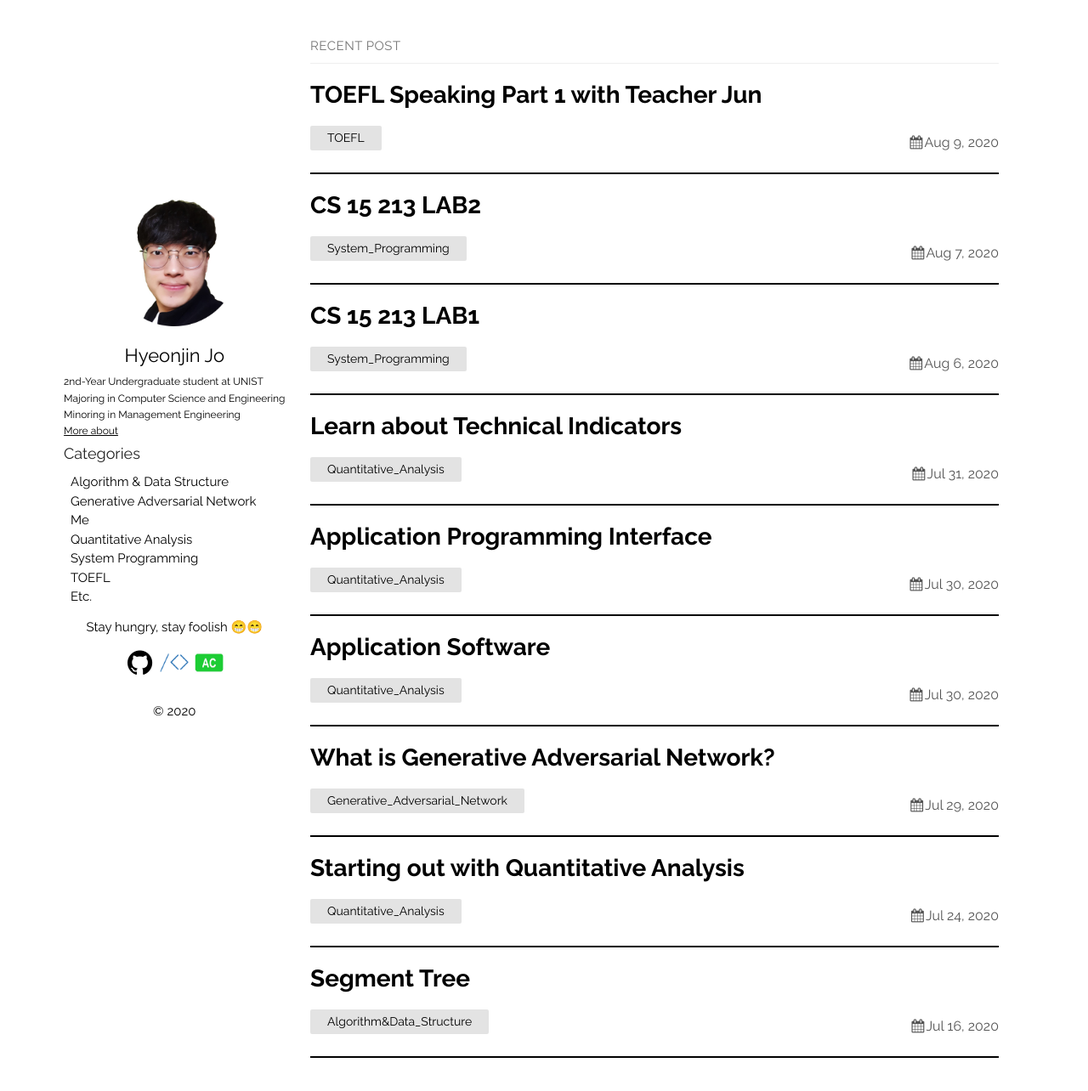
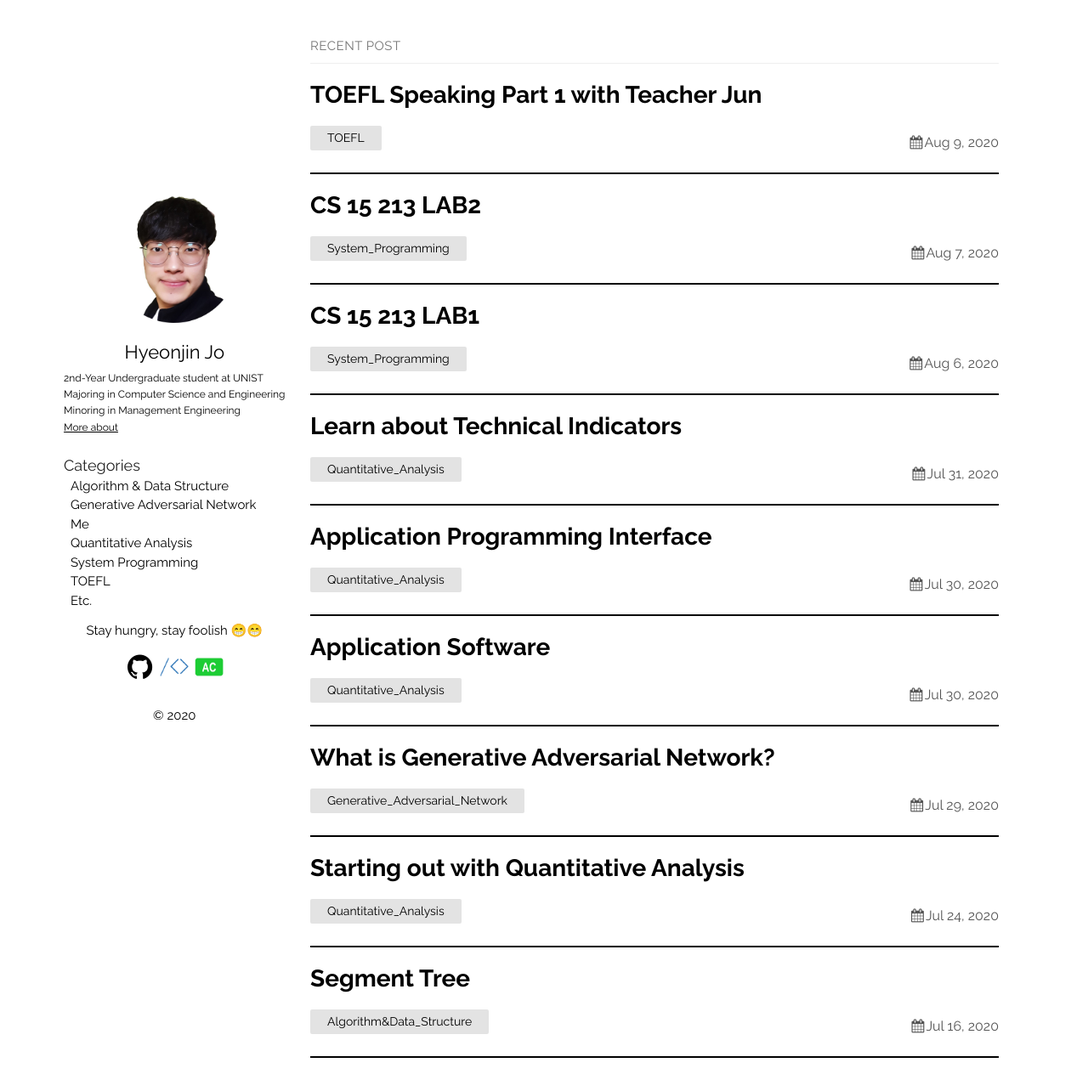
Before and after one commit to thinkin9/thinkin9.github.io, a Jekyll site: the page built from index.md, in a window 1280 px wide and 1290 px high. Shown: the top 1284 px of the window at 85% size. Built offline with Jekyll 4.4.1, drawn with Linux system fonts in a browser that asks for light colours.

Commit message:
20200809

```diff
--- a/_layouts/default.html
+++ b/_layouts/default.html
@@ -25,7 +25,7 @@
         <a href="/me/2020/05/05/About-me.html"><u>More about</u></a>
       </p>
       <div class="site-category">
-        <p style="margin-bottom: 0.5em; margin-top: -0.5em;">Categories</p>
+        <p style="margin-bottom: 0em; margin-top: 0.5em;">Categories</p>
         <li><a href="/category/Algorithm.html">Algorithm & Data Structure</a>
           <ul>
             {% for post in site.categories["Algorithm&Data_Structure"] %}
```
